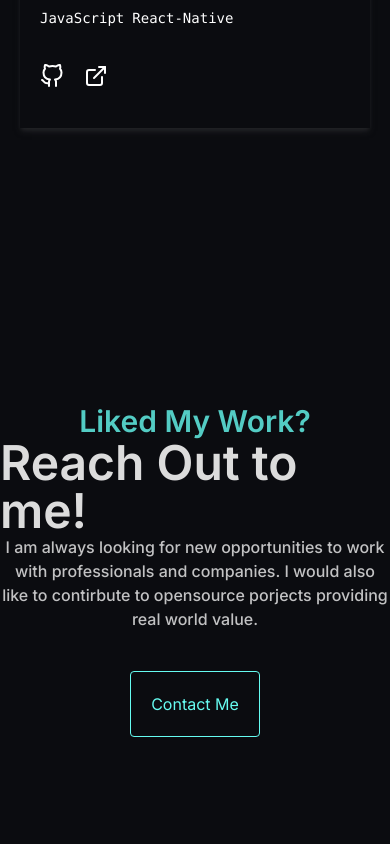
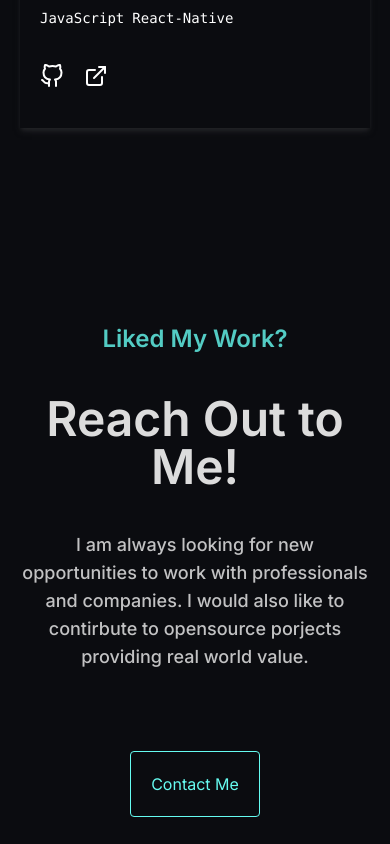
Before and after one commit to thedudeontitan/thedudeontitan.github.io.new, a Next.js app: page / in a window 390 px wide. Shown: the part 4960-5804 px from the top of the page. Built offline with nearby package versions, Linux system fonts and the light colour scheme.

Commit message:
UI resposnsiveness for contact section
Signed-off-by: Ankit Kokane <97180942+thedudeontitan@users.noreply.github.com>

```diff
--- a/app/(components)/Contact.tsx
+++ b/app/(components)/Contact.tsx
@@ -3,16 +3,16 @@ import Link from "next/link";
 
 export default function Contact() {
   return (
-    <section className="min-h-screen flex">
+    <section className="min-h-screen flex mx-5 lg:mx-0">
       <div className="mt-20 flex justify-center w-full">
-        <div className="flex flex-col items-center justify-center">
-          <span className="text-[#66FCF1] text-3xl font-semibold opacity-80 lg:mb-8">
+        <div className="flex flex-col gap-10 lg:gap-0 items-center justify-center">
+          <span className="text-[#66FCF1] text-2xl lg:text-3xl font-semibold opacity-80 lg:mb-8">
             Liked My Work?
           </span>
-          <span className="text-5xl font-semibold opacity-90 text-[#f3f3f3] lg:mb-10">
-            Reach Out to me!
+          <span className="text-5xl font-semibold opacity-90 text-[#f3f3f3] lg:mb-10 text-center">
+            Reach Out to Me!
           </span>
-          <span className="lg:text-xl lg:w-[80vh] text-center font-medium opacity-75">
+          <span className="lg:text-xl text-lg lg:w-[80vh] text-center font-medium opacity-75">
             I am always looking for new opportunities to work with professionals
             and companies. I would also like to contirbute to opensource
             porjects providing real world value.
```
